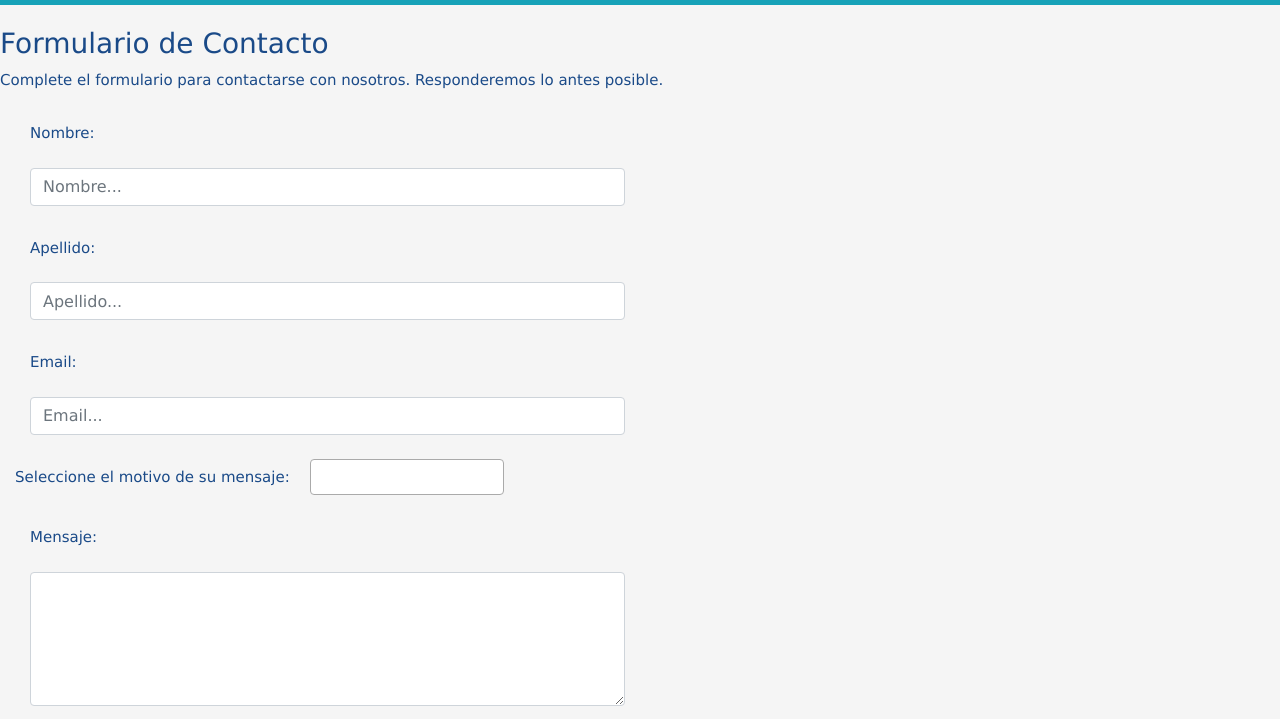
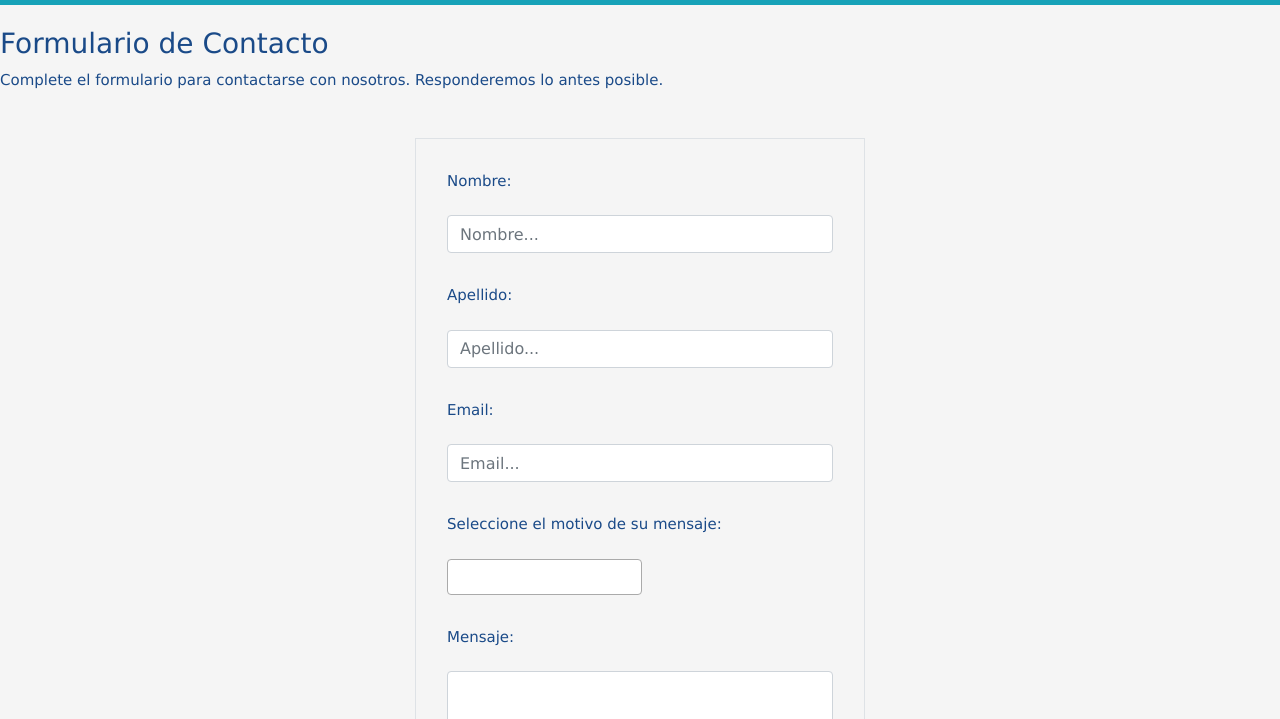
Before and after one commit to constanzahurtado/TrabajoIndividual, a plain HTML site: page contacto.html in a window 1280 px wide. Shown: the part 61-780 px from the top of the page. Drawn offline with nearby package versions, Linux system fonts and the light colour scheme.

Commit message:
Version arreglos formulario
Arreglo contenedor formulario

```diff
--- a/contacto.html
+++ b/contacto.html
@@ -52,21 +52,22 @@
         <h3>Formulario de Contacto</h3>
         <p>Complete el formulario para contactarse con nosotros. Responderemos lo antes posible.</p>
         <section class="container-fluid">
-            <form>
-                <div class="form-group col-6 col-sm-6 col-md-6 col-lg-6 col-xl-6">
+            <div class="centrarformulario">
+            <form class="border p-3 formulario" onsubmit="return validaformulario()">
+                <div class="form-group col-12 col-sm-12 col-md-12 col-lg-12 col-xl-12">
                   <label for="nombre">Nombre:</label>
                   <input type="text" class="form-control" placeholder="Nombre..." id="txtnombre">
                 </div>
-                <div class="form-group col-6 col-sm-6 col-md-6 col-lg-6 col-xl-6">
+                <div class="form-group col-12 col-sm-12 col-md-12 col-lg-12 col-xl-12">
                     <label for="apellido">Apellido:</label>
                     <input type="text" class="form-control" placeholder="Apellido..." id="txtapellido">
                   </div>
-                  <div class="form-group col-6 col-sm-6 col-md-6 col-lg-6 col-xl-6">
+                  <div class="form-group col-12 col-sm-12 col-md-12 col-lg-12 col-xl-12">
                     <label for="email">Email:</label>
                     <input type="text" class="form-control" placeholder="Email..." id="txtemail">
                   </div>
-                  <div class="form-group col-6 col-sm-6 col-md-6 col-lg-6 col-xl-6"></div>
-                  <label for="lista ">Seleccione el motivo de su mensaje:</label>
+                  <div class="form-group col-12 col-sm-12 col-md-12 col-lg-12 col-xl-12">
+                  <label for="lista form-group ">Seleccione el motivo de su mensaje:</label>
                   <select id ="select2" name="lista" multiple="multiple">
                       <option value="guia">Sobre guía de usuario</option>
                       <option value="informacion">Información adicional</option>
@@ -77,12 +78,13 @@
                       <option value="otros">Otros</option>
                   </select>
               </div>
-               <div class="form-group col-6 col-sm-6 col-md-6 col-lg-6 col-xl-6">
+               <div class="form-group col-12 col-sm-12 col-md-12 col-lg-12 col-xl-12">
                     <label for="mensaje">Mensaje:</label>
                     <textarea class="form-control" rows="5" id="txtmensaje" name="mensaje"></textarea>
                   </div col-6 col-sm-6 col-md-6 col-lg-6 col-xl-6>
                 <button type="submit" class="btn btn-primary">Enviar</button>
               </form>
+            </div>
         </section>
     </main>
     <section>
@@ -110,5 +112,6 @@
         <script src="https://cdnjs.cloudflare.com/ajax/libs/popper.js/1.14.7/umd/popper.min.js"
         integrity="sha384-UO2eT0CpHqdSJQ6hJty5KVphtPhzWj9WO1clHTMGa3JDZwrnQq4sF86dIHNDz0W1"
         crossorigin="anonymous"></script>
+        <script type="text/javascript" src="js/validaciónform.js"></script>
 </body>
 </html>
--- a/estilo.css
+++ b/estilo.css
@@ -28,7 +28,8 @@ main{
     font-style: italic;
     border-radius: 5px;
     background-color: rgb(40, 184, 194);
-    padding: 10px;
+    align-items: center;
+    justify-content: center;
 }
 
 footer{
@@ -55,3 +56,14 @@ footer{
     max-width: 300px;
     max-height: 200px;
 }
+
+.centrarformulario {
+    display: flex;
+    align-items: center;
+    justify-content: center;
+    min-height: 100vh;
+  }
+
+  .formulario {
+    width: 450px;
+  }
--- /dev/null
+++ b/js/validaciónform.js
@@ -0,0 +1,31 @@
+function validaformulario(){
+
+    var nombre = document.getElementById("txtnombre").value;
+    var apellido = document.getElementById("txtapellido").value;
+    var email = document.getElementById("txtemail").value;
+    var seleccion = document.getElementById("select2").value;
+    var mensaje = document.getElementById("txtmensaje").value;
+
+
+    if(nombre.length == 0) {
+        alert("Debe ingresar su Nombre");
+        document.getElementById("txtnombre").focus();
+        return false;
+    }else if(apellido.length == 0){
+        alert("Debe ingresar su Apellido");
+        document.getElementById("txtapellido").focus();
+        return false;
+    }else if(email == 0){
+        alert("Debe ingresar su Email");
+        document.getElementById("txtemail").focus();
+        return false;
+    }else if(seleccion == ""){
+        alert("Debe seleccionar un motivo de mensaje");
+        document.getElementById("select2").focus();
+        return false;
+    }else if (mensaje == 0){
+        alert("Debe ingresar Mensaje");
+        document.getElementById("txtmensaje").focus();
+        return false;
+    }
+}
```
Also changed, not shown: index.html (+0 -9 lines).
